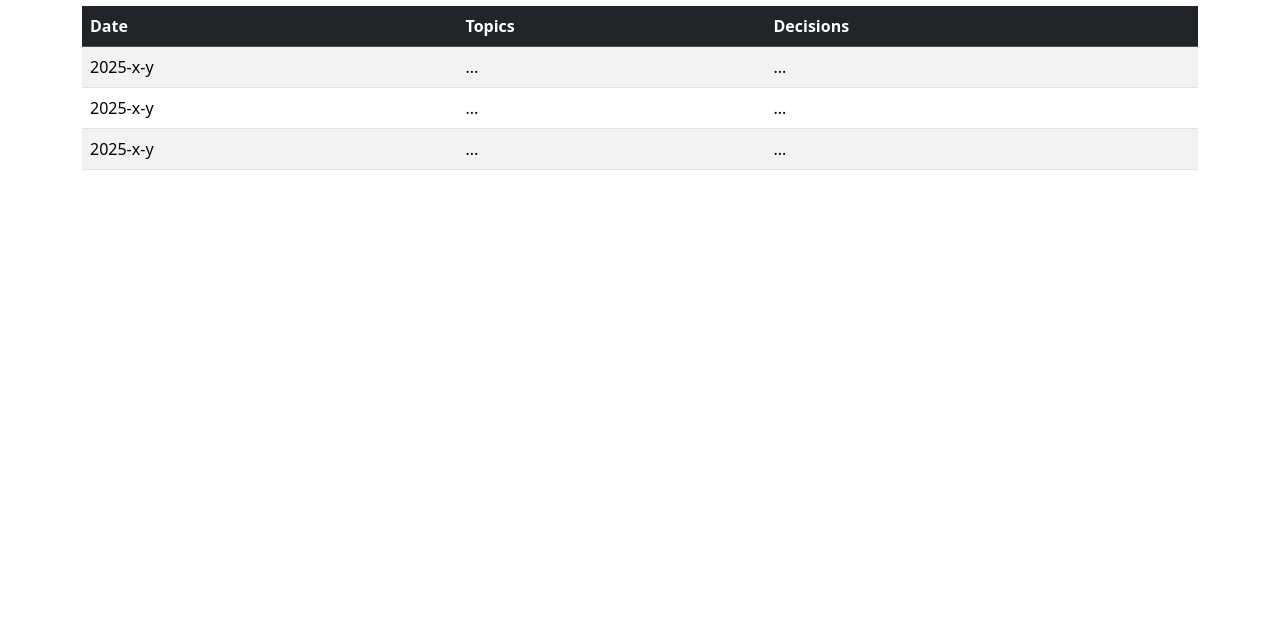
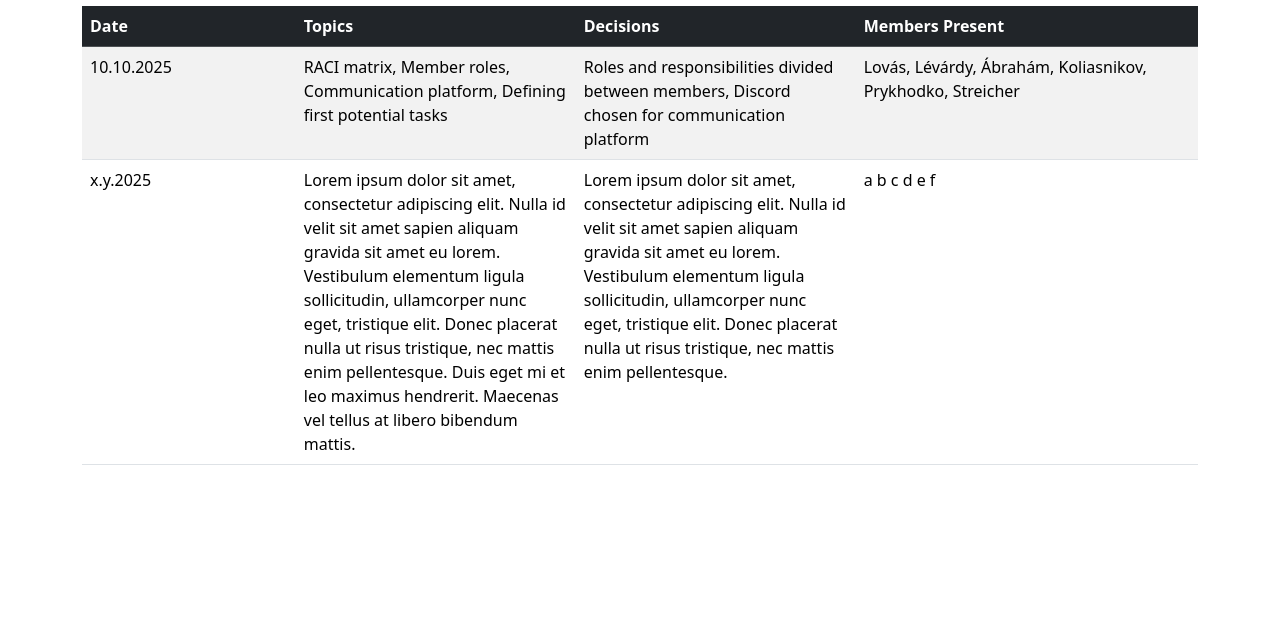
Before and after one commit to drizzle021/tp-25-webpage, a plain HTML site: page meetings.html in a window 1280 px wide. Shown: the part 160-800 px from the top of the page. Drawn offline with nearby package versions, Linux system fonts and the light colour scheme.

Commit message:
changed meeting table and project overview

```diff
--- a/meetings.html
+++ b/meetings.html
@@ -4,6 +4,7 @@
   <meta charset="UTF-8">
   <title>Meetings</title>
   <link href="https://cdn.jsdelivr.net/npm/bootstrap@5.3.2/dist/css/bootstrap.min.css" rel="stylesheet">
+  <link href="style.css" rel="stylesheet">
 </head>
 <body>
     <script src="https://cdn.jsdelivr.net/npm/bootstrap@5.3.2/dist/js/bootstrap.bundle.min.js"></script>
@@ -23,7 +24,7 @@
         </div>
     </nav>
  <div class="container py-5">
-    <h2 class="mb-4">Meeting Log</h2>
+    <h2 class="mb-4">Team Meeting Log</h2>
     <div class="table-responsive">
       <table class="table table-striped table-hover">
         <thead class="table-dark">
@@ -31,25 +32,57 @@
             <th>Date</th>
             <th>Topics</th>
             <th>Decisions</th>
+            <th>Members Present</th>
           </tr>
         </thead>
         <tbody>
           <tr>
-            <td>2025-x-y</td>
-            <td>...</td>
-            <td>...</td>
+            <!-- Date -->
+            <td>10.10.2025</td>
+            <!-- Topics -->
+            <td>
+              RACI matrix, Member roles, Communication platform, Defining first potential tasks
+            </td>
+            <!-- Decisions -->
+            <td>
+              Roles and responsibilities divided between members, Discord chosen for communication platform
+            </td>
+            <!-- Members Present -->
+            <td>
+              Lovás, Lévárdy, Ábrahám, Koliasnikov, Prykhodko, Streicher
+            </td>
           </tr>
 
           <tr>
-            <td>2025-x-y</td>
-            <td>...</td>
-            <td>...</td>
-          </tr>
+            <!-- Date -->
+            <td>x.y.2025</td>
+            <!-- Topics -->
+            <td>
+                Lorem ipsum dolor sit amet, consectetur adipiscing elit.
 
-          <tr>
-            <td>2025-x-y</td>
-            <td>...</td>
-            <td>...</td>
+                Nulla id velit sit amet sapien aliquam gravida sit amet eu lorem.
+                Vestibulum elementum ligula sollicitudin, ullamcorper nunc eget, tristique elit.
+                Donec placerat nulla ut risus tristique, nec mattis enim pellentesque.
+                Duis eget mi et leo maximus hendrerit.
+                Maecenas vel tellus at libero bibendum mattis.
+            </td>
+            <!-- Decisions -->
+            <td>
+                Lorem ipsum dolor sit amet, consectetur adipiscing elit.
+
+                Nulla id velit sit amet sapien aliquam gravida sit amet eu lorem.
+                Vestibulum elementum ligula sollicitudin, ullamcorper nunc eget, tristique elit.
+                Donec placerat nulla ut risus tristique, nec mattis enim pellentesque.
+            </td>
+             <!-- Members Present -->
+            <td>
+                a
+                b
+                c
+                d
+                e
+                f
+              </td>
           </tr>
 
         </tbody>
--- a/style.css
+++ b/style.css
@@ -2,11 +2,11 @@ img {
   -webkit-user-drag: none;
   pointer-events: none;
   -moz-user-select: none;
-   -khtml-user-select: none;
-   -webkit-user-select: none;
+  -khtml-user-select: none;
+  -webkit-user-select: none;
 
-   -ms-user-select: none;
-   user-select: none;
+  -ms-user-select: none;
+  user-select: none;
 }
 
 .member-photo {
@@ -16,3 +16,9 @@ img {
   border-radius: 50%;
   flex-shrink: 0;
 }
+
+td {
+  max-width: 10vw;
+  word-break: break-word;
+  white-space: normal;
+}
```
Also changed, not shown: about.html (+6 -7 lines), index.html (+1 -1 lines), project.html (+15 -0 lines).
